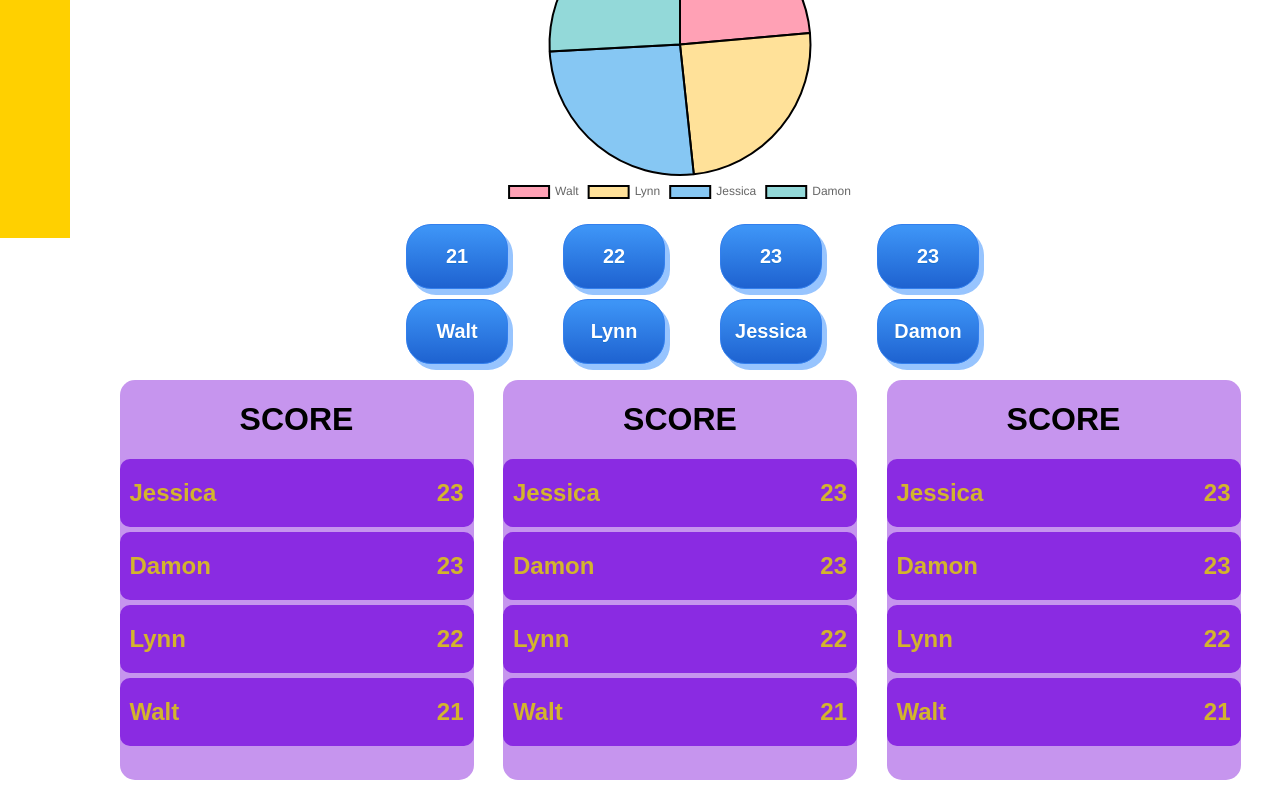
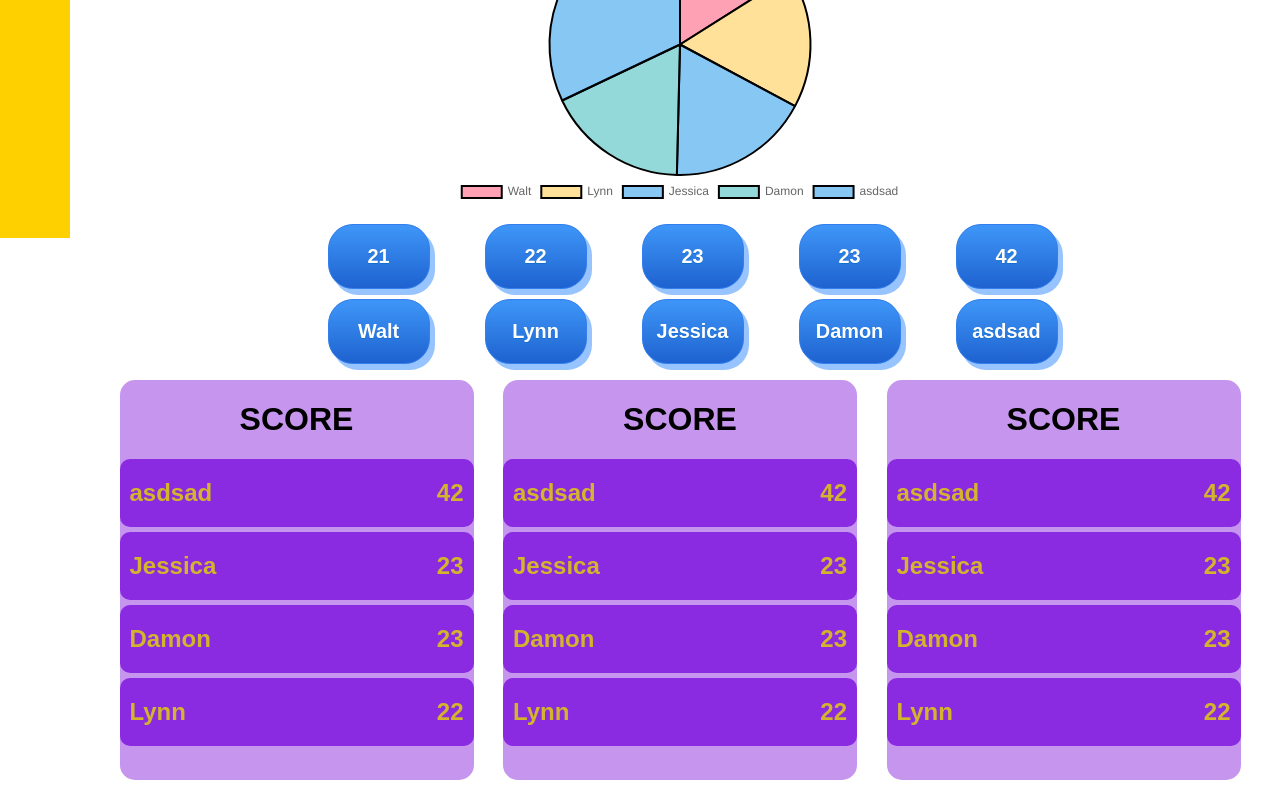
Before and after one commit to WaltDeyzel/scoreboard, a React (Create React App) app: page / in a window 1280 px wide. Shown: the part 657-1457 px from the top of the page. Built offline with nearby package versions, Linux system fonts and the light colour scheme.

Commit message:
Top scores now only displays the top (N) players.

```diff
--- a/src/components/TopLists/TopList.js
+++ b/src/components/TopLists/TopList.js
@@ -14,7 +14,12 @@ const topList = (props) => {
            <h1>SCORE</h1>
            {
                players.map( (player, index) => {
-                   return <TopListTile name={player.name} amount={player.score}/>;
+                   if( index < 4){
+                    return <TopListTile name={player.name} amount={player.score}/>;
+                   }
+                   else{
+                       return
+                   }
                })
            }
        </div>
--- a/src/container/MainPage/MainPage.js
+++ b/src/container/MainPage/MainPage.js
@@ -15,6 +15,7 @@ class MainPage extends Component {
       { id: 'asgr', name: 'Lynn', score: 22, colour: 'rgba(255, 206, 86, 0.6)'},
       { id: 'asfr', name: 'Jessica', score: 23, colour: 'rgba(54, 162, 235, 0.6)' },
       { id: 'frad', name: 'Damon', score: 23, colour: 'rgba(75, 192, 192, 0.6)'},
+      { id: 'ssfr', name: 'asdsad', score: 42, colour: 'rgba(54, 162, 235, 0.6)' },
     ]
   }
 
```
Also changed, not shown: 1 other file (tests, documents, lock files or other folders).
